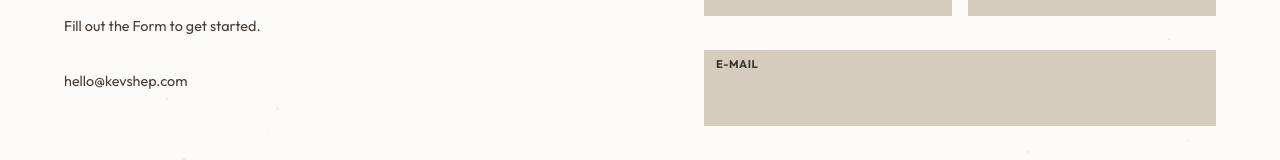
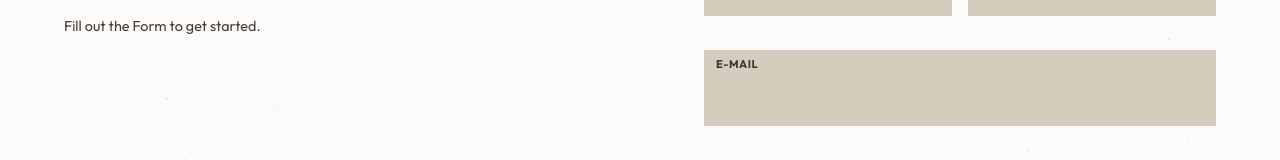
Before and after one commit to joelauge/kevshep, a plain HTML site: page contact.html in a window 1280 px wide. Shown: the part 318-478 px from the top of the page. Drawn offline with Linux system fonts and the light colour scheme.

Commit message:
style: remove hello@kevshep.com from contact page

```diff
--- a/contact.html
+++ b/contact.html
@@ -32,7 +32,6 @@
         <div class="contact-header">
             <h1 class="contact-title">Contact</h1>
             <p class="contact-subtitle">Fill out the Form to get started.</p>
-            <p class="contact-email">hello@kevshep.com</p>
         </div>
 
         <div class="contact-form-container">
```
